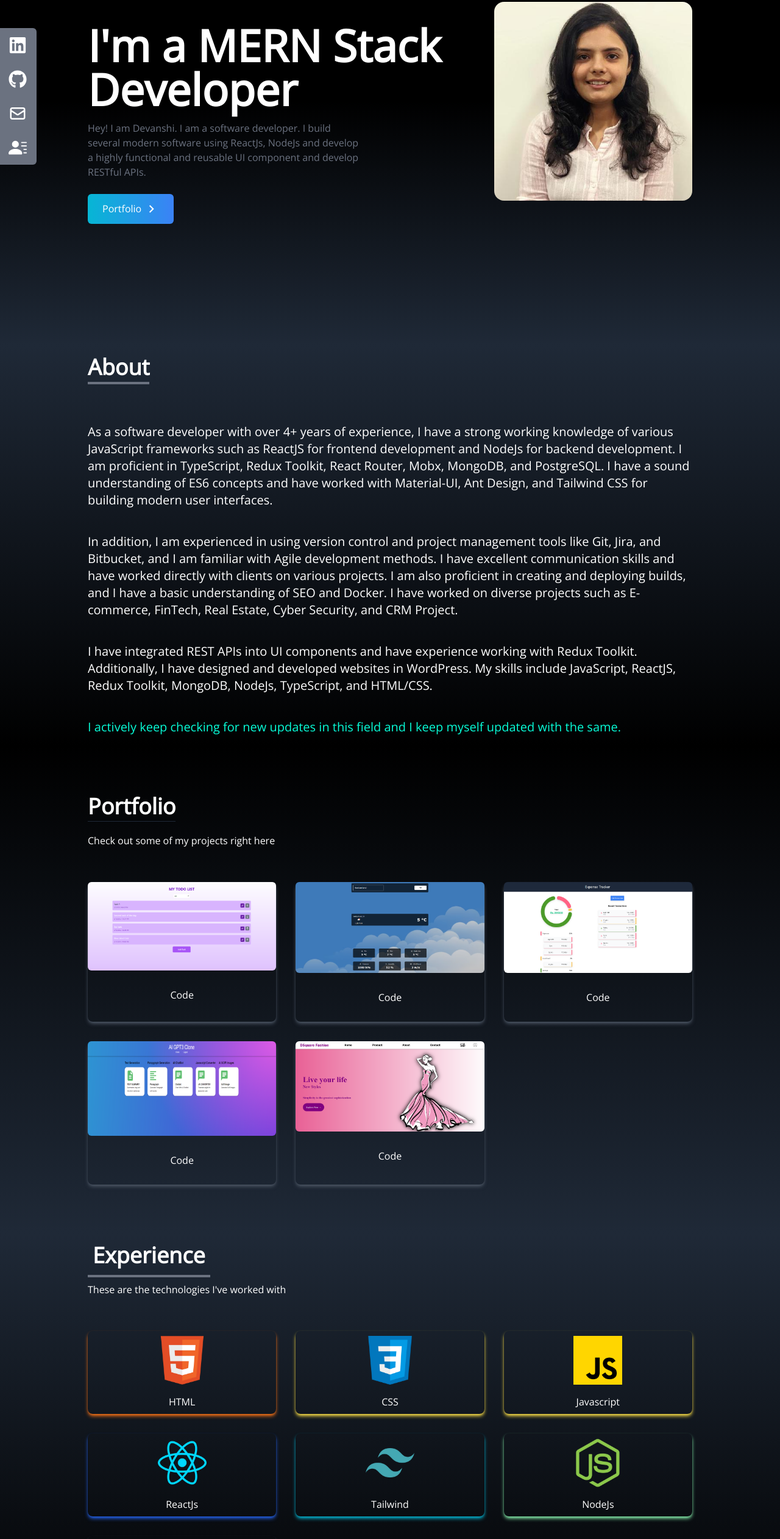
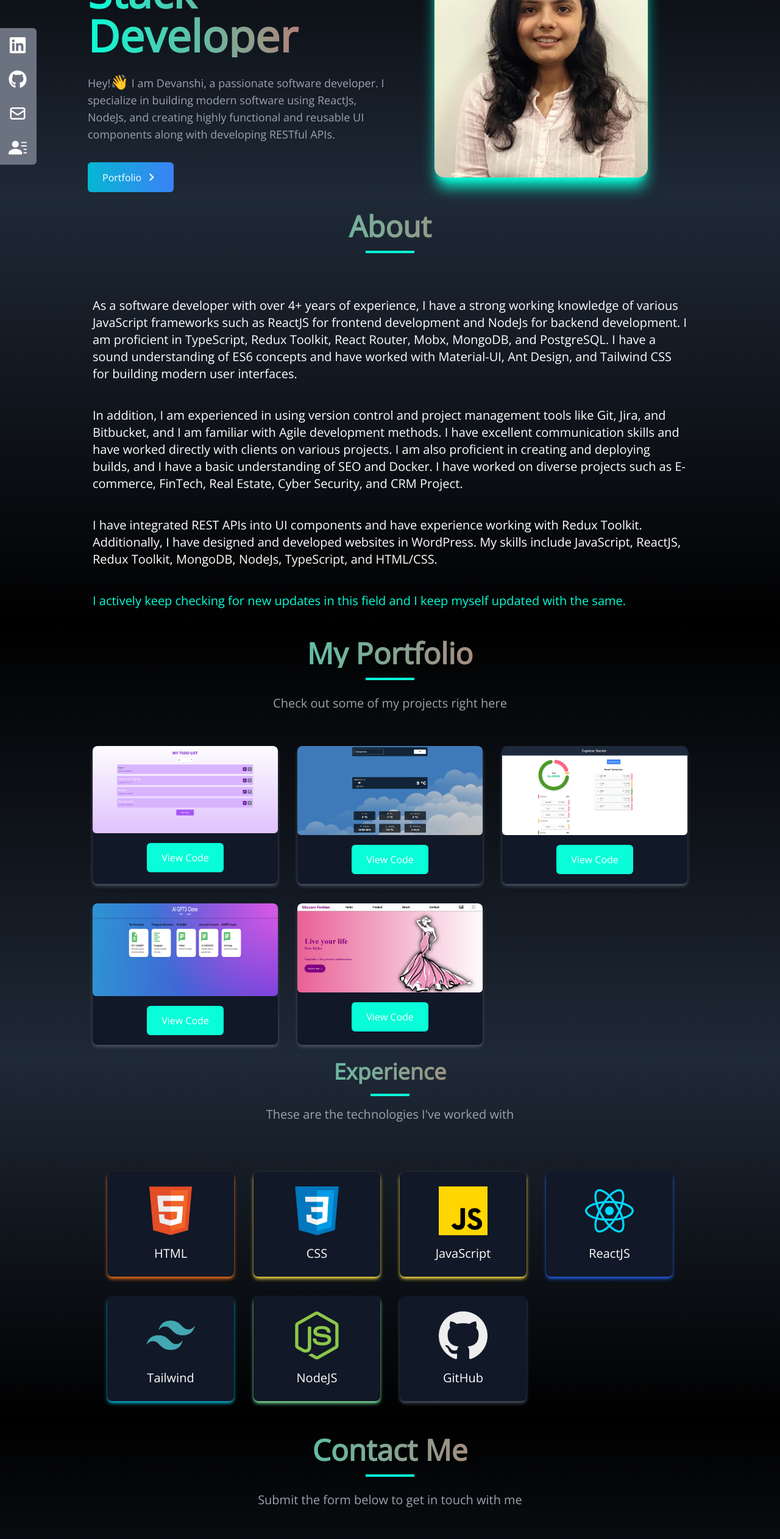
Before and after one commit to Devanshi1728/my-portfolio, a React (Create React App) app: page / in a window 1280 px wide. Shown: the part 234-2757 px from the top of the page at 61% size. Built offline with nearby package versions, Linux system fonts and the light colour scheme.

Commit message:
refactor

```diff
--- a/src/components/About.jsx
+++ b/src/components/About.jsx
@@ -3,17 +3,18 @@ import React from "react";
 const About = () => {
   return (
     <div
-      name="about"
-      className="w-full bg-gradient-to-b from-gray-800 to-black text-white"
-    >
-      <div className="flex flex-col justify-center p-4 max-w-screen-lg mx-auto">
-        <div className="pb-8">
-          <p className="text-4xl font-bold inline border-b-4 border-gray-500">
-            About
-          </p>
+    name="about"
+    className="bg-gradient-to-b to-black from-gray-800 text-white w-full"
+  >
+    <div className="max-w-screen-lg p-6 mx-auto flex flex-col justify-center w-full h-full">
+      <div className="text-center pb-8">
+        <p className="text-5xl font-bold text-transparent bg-clip-text bg-gradient-to-r from-[#08fdd8] to-[#ff4d4d]">
+          About
+        </p>
+          <div className="w-20 h-1 bg-[#08fdd8] mt-4 mx-auto"></div>
         </div>
 
-        <p className="text-xl mt-10">
+        <p className="text-lg sm:text-xl mt-6 sm:mt-10">
           As a software developer with over 4+ years of experience, I have a
           strong working knowledge of various JavaScript frameworks such as
           ReactJS for frontend development and NodeJs for backend development. I
@@ -23,7 +24,7 @@ const About = () => {
           building modern user interfaces.
         </p>
 
-        <p className="text-xl mt-10 ">
+        <p className="text-lg sm:text-xl mt-6 sm:mt-10">
           In addition, I am experienced in using version control and project
           management tools like Git, Jira, and Bitbucket, and I am familiar with
           Agile development methods. I have excellent communication skills and
@@ -34,14 +35,14 @@ const About = () => {
           Project.
         </p>
 
-        <p className="text-xl mt-10">
+        <p className="text-lg sm:text-xl mt-6 sm:mt-10">
           I have integrated REST APIs into UI components and have experience
           working with Redux Toolkit. Additionally, I have designed and
           developed websites in WordPress. My skills include JavaScript,
           ReactJS, Redux Toolkit, MongoDB, NodeJs, TypeScript, and HTML/CSS.
         </p>
 
-        <p className="text-xl mt-10 text-[#08fdd8]">
+        <p className="text-lg sm:text-xl mt-6 sm:mt-10 text-[#08fdd8]">
           I actively keep checking for new updates in this field and I keep
           myself updated with the same.
         </p>
--- a/src/components/Contact.jsx
+++ b/src/components/Contact.jsx
@@ -4,52 +4,60 @@ const Contact = () => {
   return (
     <div
       name="contact"
-      className="bg-gradient-to-b from-black to-gray-800 w-full h-screen
-      text-white p-4"
+      className="bg-gradient-to-b from-black to-gray-800 w-full text-white"
     >
-      <div className="flex flex-col justify-center p-4 h-full max-w-screen-lg mx-auto">
-        <div className="pb-8">
-          <p className="text-4xl font-bold inline border-b-4 border-gray-500">
-            Contact
+      <div className="max-w-screen-lg mx-auto p-6 flex flex-col justify-center h-full">
+        {/* Heading Section */}
+        <div className="text-center pb-8">
+          <p className="text-5xl font-bold text-transparent bg-clip-text bg-gradient-to-r from-[#08fdd8] to-[#ff4d4d]">
+            Contact Me
           </p>
-          <p className="py-6">Submit the form below to get in touch with me</p>
+          <div className="w-20 h-1 bg-[#08fdd8] mx-auto mt-4"></div>
+          <p className="py-6 text-xl text-gray-400">
+            Submit the form below to get in touch with me
+          </p>
         </div>
 
+        {/* Contact Form */}
         <div className="flex justify-center items-center">
           <form
             method="POST"
             action="https://getform.io/f/31e3b0bf-a728-4b97-862e-ef334b86de80"
-            className="flex flex-col w-full md:w-1/2"
+            className="flex flex-col w-full md:w-1/2 space-y-6"
           >
             <input
               type="text"
               name="name"
               placeholder="Enter your Name"
-              className="p-2 bg-transparent border-2 rounded-md text-white focus:outline-none"
+              className="p-3 bg-transparent border-2 border-gray-500 rounded-md text-white focus:outline-none focus:ring-2 focus:ring-[#08fdd8] transition-all"
             />
             <input
               type="email"
               name="email"
               placeholder="Enter your Email"
-              className="p-2 my-4 bg-transparent border-2 rounded-md text-white focus:outline-none"
+              className="p-3 bg-transparent border-2 border-gray-500 rounded-md text-white focus:outline-none focus:ring-2 focus:ring-[#08fdd8] transition-all"
             />
             <textarea
               name="message"
-              rows="10"
+              rows="6"
               placeholder="Enter your message"
-              className="p-2 bg-transparent border-2 rounded-md text-white focus:outline-none"
+              className="p-3 bg-transparent border-2 border-gray-500 rounded-md text-white focus:outline-none focus:ring-2 focus:ring-[#08fdd8] transition-all"
             />
             <button
-              className="bg-gradient-to-b from-cyan-400 to-blue-500 px-6 py-3 my-8 text-white
-                        rounded-md flex items-center mx-auto hover:scale-105 duration-300"
+              type="submit"
+              className="bg-gradient-to-b from-cyan-400 to-blue-500 px-6 py-3 text-white rounded-md mx-auto hover:scale-105 transition-transform duration-300"
             >
-              Let's talk
+              Let's Talk
             </button>
           </form>
         </div>
-      <div className="text-center">
-        <p>Made with <span className="text-red-500 text-2xl"> ♥ </span> by Devanshi</p>
-      </div>
+
+        {/* Footer Section */}
+        <div className="text-center mt-12">
+          <p className="text-lg text-gray-400">
+            Made with <span className="text-red-500 text-2xl"> ♥ </span> by Devanshi
+          </p>
+        </div>
       </div>
     </div>
   );
--- a/src/components/Experience.jsx
+++ b/src/components/Experience.jsx
@@ -9,68 +9,39 @@ import css from "../assets/css.png";
 
 const Experience = () => {
   const links = [
-    {
-      id: 1,
-      src: html,
-      title: "HTML",
-      style: "shadow-orange-500",
-    },
-    {
-        id: 8,
-        src: css,
-        title: "CSS",
-        style: "shadow-yellow-300",
-    },
-    {
-      id: 2,
-      src: javascript,
-      title: "Javascript",
-      style: "shadow-yellow-300",
-    },
-    {
-      id: 3,
-      src: react,
-      title: "ReactJs",
-      style: "shadow-blue-600",
-    },
-    {
-      id: 4,
-      src: tailwind,
-      title: "Tailwind",
-      style: "shadow-cyan-500",
-    },
-    {
-      id: 5,
-      src: node,
-      title: "NodeJs",
-      style: "shadow-green-300",
-    },
-    {
-        id: 7,
-        src: github,
-        title: "GitHub",
-        style: "shadow-gray-600",
-      },
+    { id: 1, src: html, title: "HTML", style: "shadow-orange-500" },
+    { id: 8, src: css, title: "CSS", style: "shadow-yellow-300" },
+    { id: 2, src: javascript, title: "JavaScript", style: "shadow-yellow-300" },
+    { id: 3, src: react, title: "ReactJS", style: "shadow-blue-600" },
+    { id: 4, src: tailwind, title: "Tailwind", style: "shadow-cyan-500" },
+    { id: 5, src: node, title: "NodeJS", style: "shadow-green-300" },
+    { id: 7, src: github, title: "GitHub", style: "shadow-gray-600" },
   ];
 
   return (
     <div
-    name="experience"
-    className="bg-gradient-to-b from-gray-800 to-black w-full h-full"
-  >
-    <div className="max-w-screen-lg mx-auto p-4 flex flex-col justify-center w-full h-full text-white">
-      <div>
-        <p className="text-4xl font-bold border-b-4 border-gray-500 p-2 inline">
-          Experience
-        </p>
-        <p className="py-6">These are the technologies I've worked with</p>
-      </div>
+      name="experience"
+      className="bg-gradient-to-b from-gray-800 to-black text-white"
+    >
+      <div className="container mx-auto px-6 sm:px-12 max-w-screen-lg">
+        <div className="text-center pb-12">
+          <p className="text-4xl font-bold text-transparent bg-clip-text bg-gradient-to-r from-[#08fdd8] to-[#ff4d4d]">
+            Experience
+          </p>
+          <div className="w-16 h-1 bg-[#08fdd8] mx-auto mt-4"></div>
+          <p className="mt-4 text-xl text-gray-400">
+            These are the technologies I've worked with
+          </p>
+        </div>
 
-      <div className="w-full grid grid-cols-2 sm:grid-cols-3 gap-8 text-center py-8 px-12 sm:px-0">
+        <div className="grid grid-cols-2 sm:grid-cols-3 lg:grid-cols-4 gap-8 py-8">
           {links.map(({ id, src, style, title }) => (
-            <div key={id} className={`${'shadow-md hover:scale-105 duration-500 py-2 rounded-lg'} ${style}`}>
-              <img src={src} alt="tech" className="w-20 mx-auto" />
-              <p className="mt-4">{title}</p>
+            <div
+              key={id}
+              className={`${style} shadow-md hover:scale-105 transition-transform duration-500 p-6 rounded-lg bg-gray-900 hover:bg-gray-800`}
+            >
+              <img src={src} alt={title} className="w-20 mx-auto mb-4" />
+              <p className="text-xl font-medium text-center text-white">{title}</p>
             </div>
           ))}
         </div>
--- a/src/components/Home.jsx
+++ b/src/components/Home.jsx
@@ -7,17 +7,16 @@ const Home = () => {
   return (
     <div
       name="home"
-      className="h-screen w-full bg-gradient-to-b from-black via-black to-gray-800"
+      className="animate-slideRotate bg-gradient-to-b to-gray-800 from-black text-white pt-24 md:pt-28" // Added pt-24 (or pt-28 for larger screens) to offset the fixed navbar
     >
       <div className="max-w-screen-lg mx-auto flex flex-col items-center justify-center h-full px-4 md:flex-row">
-        <div className="flex flex-col justify-center h-full">
-          <h2 className="text-4xl sm:text-7xl font-bold text-white pt-20">
+        {/* Text Section */}
+        <div className="flex flex-col justify-center h-full space-y-6 md:w-1/2 text-center md:text-left">
+          <h2 className="text-5xl animate-flip sm:text-7xl font-bold text-transparent bg-clip-text bg-gradient-to-r from-[#08fdd8] to-[#ff4d4d]">
             I'm a MERN Stack Developer
           </h2>
-          <p className="text-gray-500 py-4 max-w-md">
-            Hey! I am Devanshi. I am a software developer. I build several
-            modern software using ReactJs, NodeJs and develop a highly
-            functional and reusable UI component and develop RESTful APIs.
+          <p className="text-gray-400 text-lg max-w-lg mx-auto md:mx-0">
+            Hey!<span className="inline-block text-2xl animate-wave">👋</span> I am Devanshi, a passionate software developer. I specialize in building modern software using ReactJs, NodeJs, and creating highly functional and reusable UI components along with developing RESTful APIs.
           </p>
 
           <div>
@@ -25,22 +24,25 @@ const Home = () => {
               to="portfolio"
               smooth
               duration={500}
-              className="group text-white w-fit px-6 py-3 my-2 flex items-center rounded-md bg-gradient-to-r from-cyan-500 to-blue-500 cursor-pointer"
+              className="group text-white animate-flip w-fit px-6 py-3 my-2 flex items-center rounded-md bg-gradient-to-r from-cyan-500 to-blue-500 cursor-pointer hover:scale-105 transition-transform duration-300"
             >
               Portfolio
-              <span className="group-hover:rotate-90 duration-300">
-                <MdOutlineKeyboardArrowRight size={25} className="ml-1" />
+              <span className="group-hover:rotate-90 duration-300 ml-1">
+                <MdOutlineKeyboardArrowRight size={25} />
               </span>
             </Link>
           </div>
         </div>
 
-        <div>
-          <img
-            src={HeroImage}
-            alt="my profile"
-            className="rounded-2xl mx-auto w-2/3 md:w-full"
-          />
+        {/* Image Section */}
+        <div className="w-full md:w-1/2 mt-8 md:mt-0 flex justify-center">
+          <div className="p-4"> {/* Added padding container */}
+            <img
+              src={HeroImage}
+              alt="My Profile"
+              className="rounded-2xl animate-float mx-auto w-[350px] h-[380px] object-cover shadow-xl shadow-[#08fdd8] hover:scale-105 transition-transform duration-500"
+            />
+          </div>
         </div>
       </div>
     </div>
--- a/src/components/Portfolio.jsx
+++ b/src/components/Portfolio.jsx
@@ -28,41 +28,49 @@ const Portfolio = () => {
       href: "https://github.com/Devanshi1728/chatGPT",
     },
     {
-      id: 3,
+      id: 4,
       src: ecommerce,
       href: "https://github.com/Devanshi1728/mernEcommerceProject",
     },
   ];
+
   return (
     <div
       name="portfolio"
-      className="bg-gradient-to-b from-black to-gray-800 w-full text-white md:h-screen"
+      className="bg-gradient-to-b from-black to-gray-800 text-white w-full"
     >
-      <div className="max-w-screen-lg p-4 mx-auto flex flex-col justify-center w-full h-full">
-        <div className="pb-8">
-          <p className="text-4xl border-b border-gray-800 font-bold inline ">
-            Portfolio
+      <div className="max-w-screen-lg p-6 mx-auto flex flex-col justify-center w-full h-full">
+        <div className="text-center pb-8">
+          <p className="text-5xl font-bold text-transparent bg-clip-text bg-gradient-to-r from-[#08fdd8] to-[#ff4d4d]">
+            My Portfolio
           </p>
-          <p className="py-6">Check out some of my projects right here</p>
+          <div className="w-20 h-1 bg-[#08fdd8] mx-auto mt-4"></div>
+          <p className="py-6 text-xl text-gray-400">
+            Check out some of my projects right here
+          </p>
         </div>
+
         <div className="grid sm:grid-cols-2 md:grid-cols-3 gap-8 px-12 sm:px-0">
           {portfolios.map(({ src, href, id }) => (
-            <div key={id} className="shadow-md shadow-gray-600 rounded-lg">
+            <div
+              key={id}
+              className="shadow-md shadow-gray-600 rounded-lg bg-gray-900 overflow-hidden"
+            >
               <img
                 src={src}
                 alt="portfolio"
-                className="rounded-md duration-200 hover:scale-105"
+                className="rounded-md duration-300 hover:scale-105 transition-transform"
                 height="164px"
                 width="320px"
               />
-              <div className="flex item-center justify-center">
+              <div className="flex justify-center items-center p-4">
                 <a
-                  className="w-1/2 px-3 py-3 m-4 duration-200 hover:scale-105 text-center"
+                  className="px-6 py-3 bg-[#08fdd8] text-white rounded-md text-center hover:bg-[#ff4d4d] transition duration-300"
                   href={href}
                   target="_blank"
                   rel="noreferrer"
                 >
-                  Code
+                  View Code
                 </a>
               </div>
             </div>
--- a/tailwind.config.js
+++ b/tailwind.config.js
@@ -5,6 +5,60 @@ module.exports = {
     fontFamily: {
       signature: ["Great Vibes"],
     },
+    animation: {
+      bounceOnce: "bounceOnce 0.6s ease-in-out",
+      wave: "wave 1.5s infinite ease-in-out",
+      pulseSlow: "pulseSlow 2s infinite",
+      float: "float 3s ease-in-out infinite",
+      flip: "flip 3s ease-in-out",
+      slideRotate: "slideRotate 1s ease-in-out",
+    },
+    keyframes: {
+      fadeIn: {
+        "0%": { opacity: 0 },
+        "100%": { opacity: 1 },
+      },
+      slideUp: {
+        "0%": { transform: "translateY(50px)", opacity: 0 },
+        "100%": { transform: "translateY(0)", opacity: 1 },
+      },
+      slideDown: {
+        "0%": { transform: "translateY(-50px)", opacity: 0 },
+        "100%": { transform: "translateY(0)", opacity: 1 },
+      },
+      scaleIn: {
+        "0%": { transform: "scale(0.8)", opacity: 0 },
+        "100%": { transform: "scale(1)", opacity: 1 },
+      },
+      bounceOnce: {
+        "0%": { transform: "translateY(0)" },
+        "50%": { transform: "translateY(-10px)" },
+        "100%": { transform: "translateY(0)" },
+      },
+      wave: {
+        "0%": { transform: "rotate(0deg)" },
+        "50%": { transform: "rotate(10deg)" },
+        "100%": { transform: "rotate(0deg)" },
+      },
+      pulseSlow: {
+        "0%, 100%": { opacity: 1 },
+        "50%": { opacity: 0.5 },
+      },
+      float: {
+        "0%": { transform: "translateY(0)" },
+        "50%": { transform: "translateY(-10px)" },
+        "100%": { transform: "translateY(0)" },
+      },
+      flip: {
+        "0%": { transform: "rotateY(0deg)" },
+        "50%": { transform: "rotateY(180deg)" },
+        "100%": { transform: "rotateY(360deg)" },
+      },
+      slideRotate: {
+        "0%": { transform: "translateX(-100px) rotate(-10deg)", opacity: 0 },
+        "100%": { transform: "translateX(0) rotate(0deg)", opacity: 1 },
+      }
+    }
   },
   plugins: [],
 };
```
